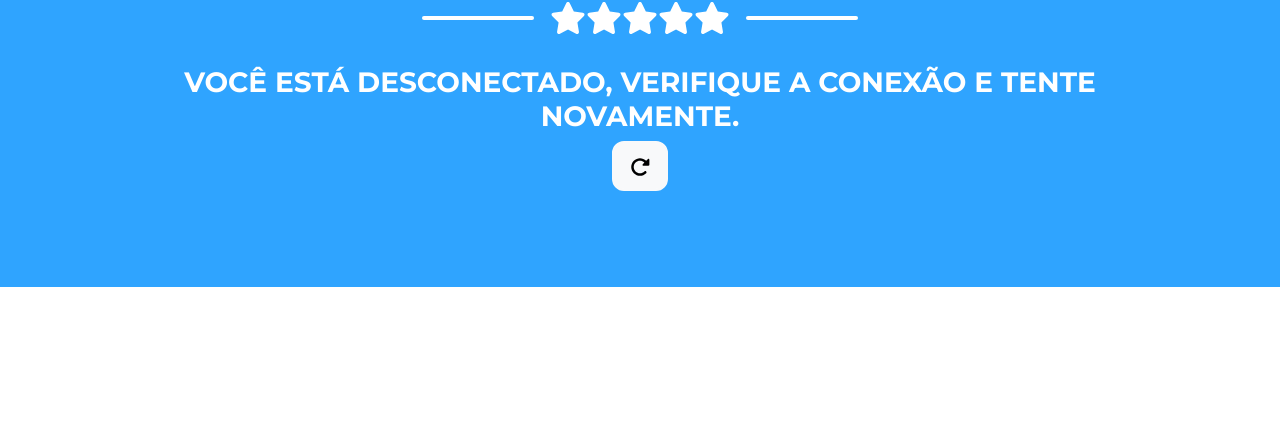
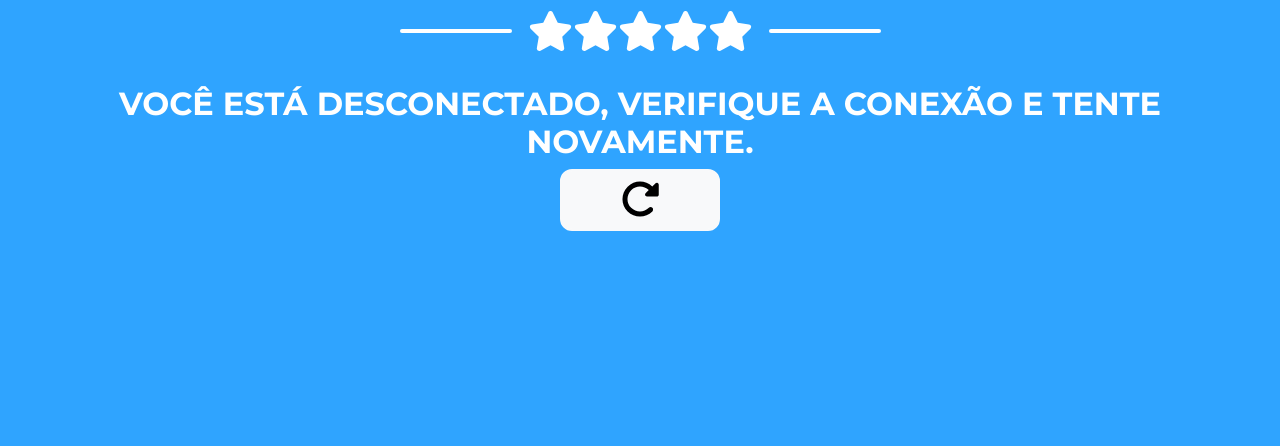
Before and after one commit to LuSrodri/PA-VII---Smart-Hotel, a website: page offline.html in a window 1280 px wide. Shown: the part 354-800 px from the top of the page. Drawn offline with nearby package versions, Linux system fonts and the light colour scheme; files that its build step writes are made by us from their sources; files whose address does not match are found by name.

Commit message:
atualizando offline.html e styles.css

```diff
--- a/offline.html
+++ b/offline.html
@@ -22,24 +22,28 @@
 <body id="page-top">
 
     <!-- Masthead-->
-    <header class="masthead bg-primary text-white text-center" style="height: 100%;">
+    <header class="bg-primary text-white text-center"
+        style="height: 100vh; display: flex; justify-content: center; align-items: center;">
         <div class="container d-flex align-items-center flex-column">
             <!-- Masthead Avatar Image-->
-            <img class="masthead-avatar mb-5 mt-0" src="/logo.png" alt="..." />
+            <img class="masthead-avatar mb-5" style="width: 35vmin;" src="/logo.png" alt="..." />
             <!-- Masthead Subheading-->
-            <h1 class="masthead-heading text-uppercase mb-0">Seja Bem-Vindo!</h1>
+            <h1 class="masthead-heading text-uppercase mb-0" >Seja Bem-Vindo!</h1>
             <!-- Icon Divider-->
             <div class="divider-custom divider-light">
-                <div class="divider-custom-line"></div>
-                <div class="divider-custom-icon"><i class="fas fa-star"></i></div>
-                <div class="divider-custom-icon"><i class="fas fa-star"></i></div>
-                <div class="divider-custom-icon"><i class="fas fa-star"></i></div>
-                <div class="divider-custom-icon"><i class="fas fa-star"></i></div>
-                <div class="divider-custom-icon"><i class="fas fa-star"></i></div>
-                <div class="divider-custom-line"></div>
+                <div style="font-size: 5vmin;" class="divider-custom-line"></div>
+                <div style="font-size: 5vmin;" class="divider-custom-icon"><i class="fas fa-star"></i></div>
+                <div style="font-size: 5vmin;" class="divider-custom-icon"><i class="fas fa-star"></i></div>
+                <div style="font-size: 5vmin;" class="divider-custom-icon"><i class="fas fa-star"></i></div>
+                <div style="font-size: 5vmin;" class="divider-custom-icon"><i class="fas fa-star"></i></div>
+                <div style="font-size: 5vmin;" class="divider-custom-icon"><i class="fas fa-star"></i></div>
+                <div style="font-size: 5vmin;" class="divider-custom-line"></div>
             </div>
-            <h3 class="text-white">VOCÊ ESTÁ DESCONECTADO, VERIFIQUE A CONEXÃO E TENTE NOVAMENTE.</h3>
-            <a onclick="recarregar()" class="btn btn-lg btn-light" role="button"><i class="fa-solid fa-rotate-right"></i></a>
+            <h3 style="font-size: 4vmin;" class="text-white">VOCÊ ESTÁ DESCONECTADO, VERIFIQUE A CONEXÃO E TENTE
+                NOVAMENTE.</h3>
+            <a onclick="recarregar()" style="width: 20vmin;" class="btn btn-lg btn-light" role="button"><i
+                    class="fa-solid fa-rotate-right"
+                    style="font-size: 5vmin;"></i></a>
         </div>
     </header>
     <!-- Bootstrap core JS-->
```
Also changed, not shown: css/styles.css.
